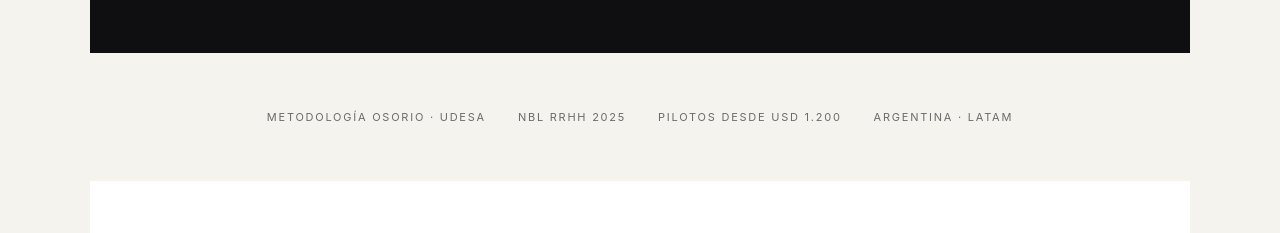
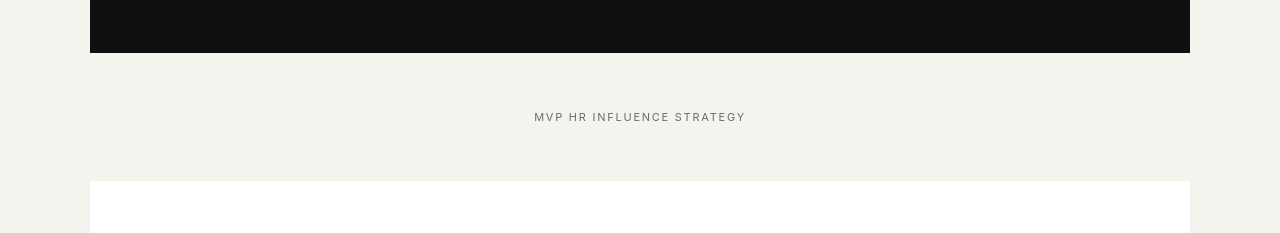
Before and after one commit to dnardi2023/hris-landing, a website: page index.html in a window 1280 px wide. Shown: the part 567-800 px from the top of the page. Drawn offline with Linux system fonts and the light colour scheme.

Commit message:
Update index.html
Simplificar tira de credibilidad

```diff
--- a/index.html
+++ b/index.html
@@ -204,10 +204,7 @@ a { color: inherit; }
 
 <section class="pn-section-sm pn-bg-soft">
   <div class="pn-credibility">
-    <span class="pn-cred-item">Metodología Osorio · UdeSA</span>
-    <span class="pn-cred-item">NBL RRHH 2025</span>
-    <span class="pn-cred-item">Pilotos desde USD 1.200</span>
-    <span class="pn-cred-item">Argentina · LATAM</span>
+  <span class="pn-cred-item">MVP HR Influence Strategy</span>
   </div>
 </section>
 
```
